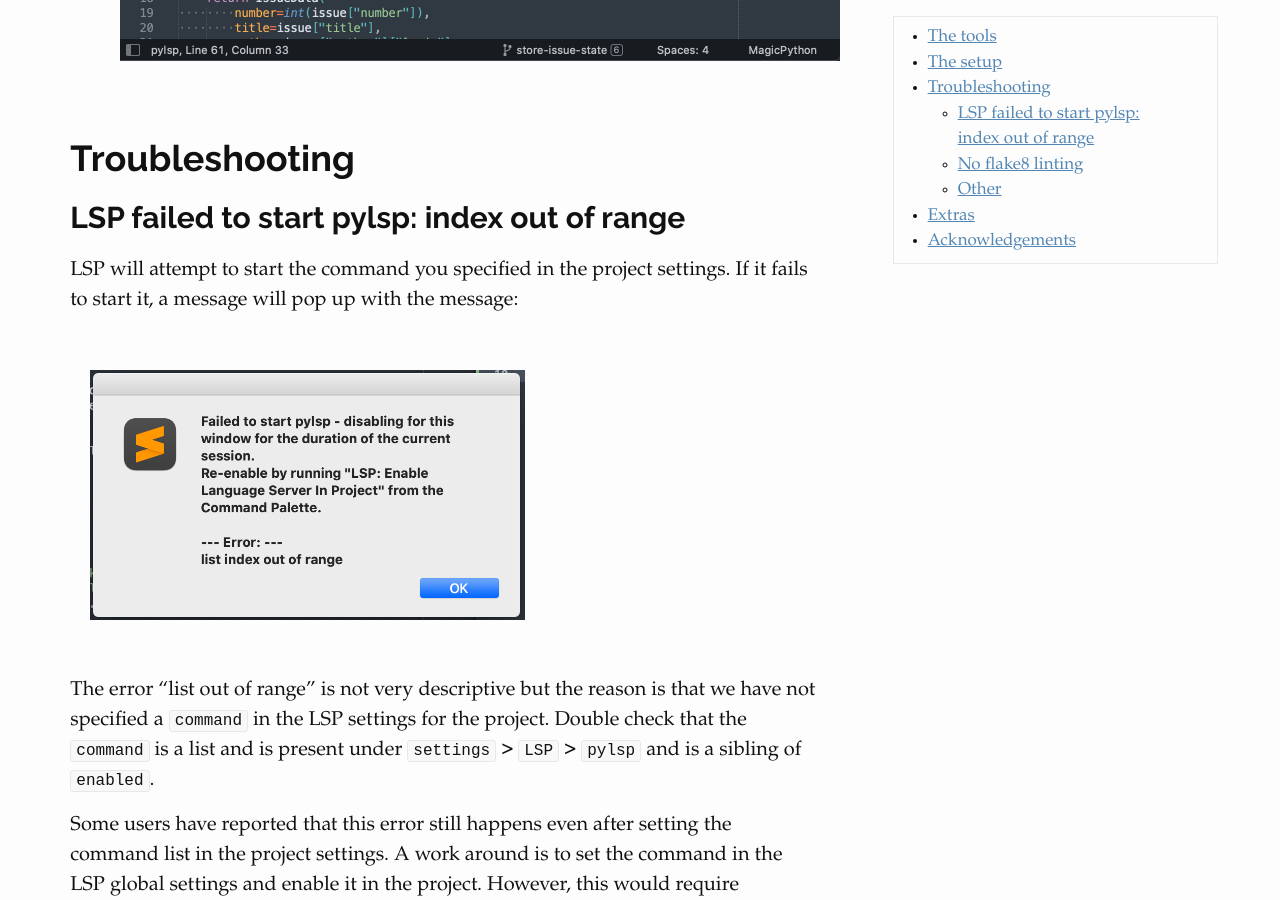
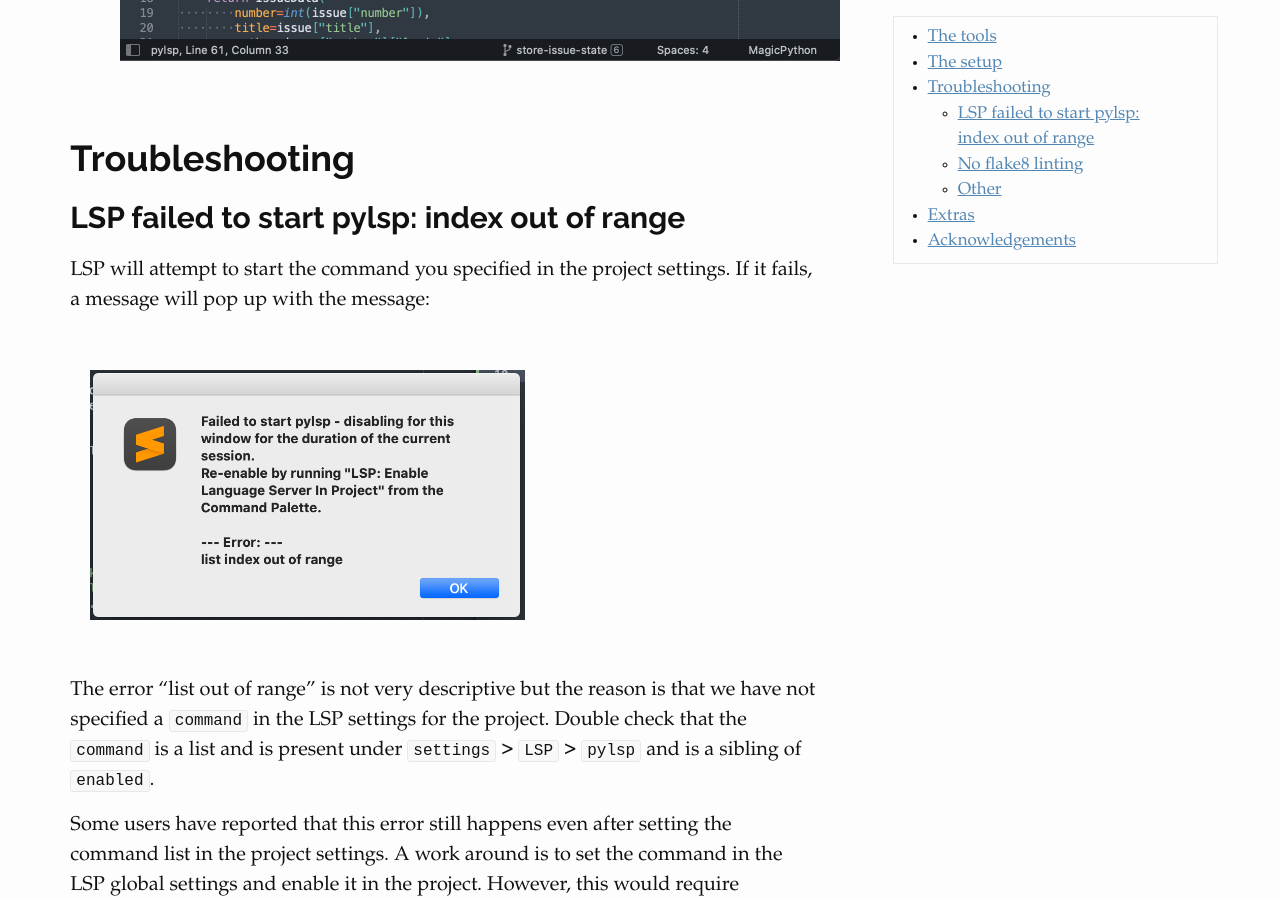
Before and after one commit to yeraydiazdiaz/yeraydiazdiaz.github.io, a Jekyll site: the page built from _posts/2021-05-21-setting-up-sublime-text-4-for-python.md, in a window 1280 px wide and 900 px high, scrolled down 6206 px. Built offline with Jekyll 4.4.1, drawn with Linux system fonts in a browser that asks for light colours.

Commit message:
Fix grammar

```diff
--- a/_posts/2021-05-21-setting-up-sublime-text-4-for-python.md
+++ b/_posts/2021-05-21-setting-up-sublime-text-4-for-python.md
@@ -134,7 +134,7 @@ Make sure you replace `<ABSOLUTE_PATH_TO_YOUR_VENV>` with the absolute path to y
 
 ### LSP failed to start pylsp: index out of range
 
-LSP will attempt to start the command you specified in the project settings. If it fails to start it, a message will pop up with the message:
+LSP will attempt to start the command you specified in the project settings. If it fails, a message will pop up with the message:
 
 <img alt="LSP failed to start pylsp" src="/assets/st4/lsp_failed_to_start_pylsp.png" height="250" />
 
```
